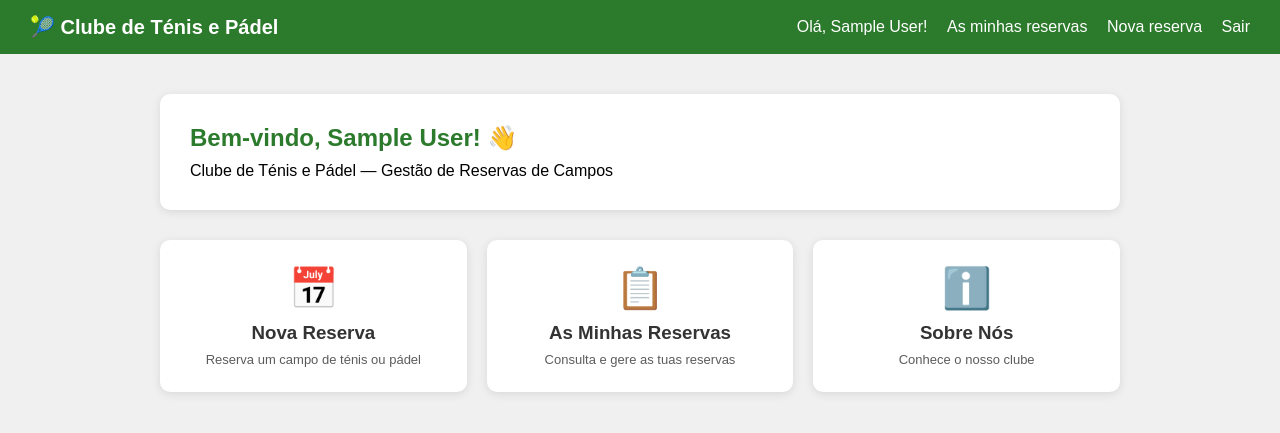
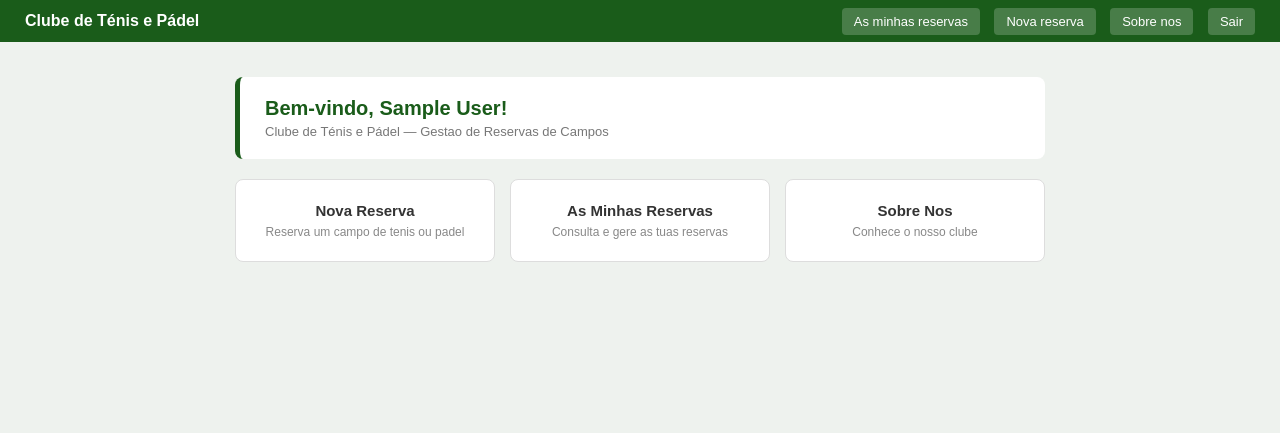
Before and after one commit to donodomundo18/Clube-de-Tenis-e-Padel, a PHP site: page / in a window 1280 px wide. Shown: the top 433 px of the page. Run offline with PHP 8.4, Linux system fonts and the light colour scheme; the visitor is signed in with stand-in values (Sample User, id 1).

Commit message:
alteração do design do index simplificar layout

```diff
--- a/index.php
+++ b/index.php
@@ -14,30 +14,31 @@ if (!estaLogado()) {
     <title>Clube de Ténis e Pádel</title>
     <style>
         * { margin: 0; padding: 0; box-sizing: border-box; }
-        body { font-family: Arial, sans-serif; background: #f0f0f0; }
-        nav { background: #2c7a2c; padding: 15px 30px; display: flex; justify-content: space-between; align-items: center; }
-        nav h1 { color: white; font-size: 20px; }
-        nav a { color: white; text-decoration: none; margin-left: 15px; }
-        nav a:hover { text-decoration: underline; }
-        .container { max-width: 1000px; margin: 40px auto; padding: 0 20px; }
-        .boas-vindas { background: white; padding: 30px; border-radius: 10px; margin-bottom: 30px; box-shadow: 0 2px 10px rgba(0,0,0,0.1); }
-        .boas-vindas h2 { color: #2c7a2c; margin-bottom: 10px; }
-        .cards { display: grid; grid-template-columns: repeat(3, 1fr); gap: 20px; }
-        .card { background: white; padding: 25px; border-radius: 10px; text-align: center; box-shadow: 0 2px 10px rgba(0,0,0,0.1); text-decoration: none; color: #333; }
-        .card:hover { background: #2c7a2c; color: white; transform: translateY(-3px); transition: all 0.3s; }
-        .card .icone { font-size: 40px; margin-bottom: 10px; }
-        .card h3 { margin-bottom: 8px; }
-        .card p { font-size: 13px; opacity: 0.8; }
+        body { font-family: Arial; background: #eef2ee; }
+        nav { background: #1a5c1a; padding: 12px 25px; display: flex; justify-content: space-between; align-items: center; }
+        nav span { color: white; font-size: 16px; font-weight: bold; }
+        nav a { color: white; text-decoration: none; margin-left: 10px; padding: 6px 12px; background: rgba(255,255,255,0.2); border-radius: 4px; font-size: 13px; }
+        nav a:hover { background: rgba(255,255,255,0.4); }
+        .container { max-width: 850px; margin: 35px auto; padding: 0 20px; }
+        .topo { background: white; padding: 20px 25px; border-radius: 8px; margin-bottom: 20px; border-left: 5px solid #1a5c1a; }
+        .topo h2 { color: #1a5c1a; font-size: 20px; }
+        .topo p { color: #777; font-size: 13px; margin-top: 4px; }
+        .cards { display: grid; grid-template-columns: repeat(3, 1fr); gap: 15px; }
+        .card { background: white; padding: 22px; border-radius: 8px; text-align: center; text-decoration: none; color: #333; border: 1px solid #ddd; }
+        .card:hover { background: #1a5c1a; color: white; }
+        .card h3 { font-size: 15px; margin-bottom: 6px; }
+        .card p { font-size: 12px; color: #888; }
+        .card:hover p { color: #ccc; }
     </style>
 </head>
 <body>
 <nav>
-    <h1>🎾 Clube de Ténis e Pádel</h1>
+    <span>Clube de Ténis e Pádel</span>
     <div>
-        <span style="color:white">Olá, <?= $_SESSION['nome'] ?>!</span>
         <?php if ($_SESSION['tipo'] === 'atleta'): ?>
             <a href="reservas.php">As minhas reservas</a>
             <a href="nova_reserva.php">Nova reserva</a>
+            <a href="sobre.php">Sobre nos</a>
         <?php else: ?>
             <a href="admin/dashboard.php">Backoffice</a>
         <?php endif; ?>
@@ -46,34 +47,30 @@ if (!estaLogado()) {
 </nav>
 
 <div class="container">
-    <div class="boas-vindas">
-        <h2>Bem-vindo, <?= $_SESSION['nome'] ?>! 👋</h2>
-        <p>Clube de Ténis e Pádel — Gestão de Reservas de Campos</p>
+    <div class="topo">
+        <h2>Bem-vindo, <?= $_SESSION['nome'] ?>!</h2>
+        <p>Clube de Ténis e Pádel — Gestao de Reservas de Campos</p>
     </div>
 
     <?php if ($_SESSION['tipo'] === 'atleta'): ?>
     <div class="cards">
         <a href="nova_reserva.php" class="card">
-            <div class="icone">📅</div>
             <h3>Nova Reserva</h3>
-            <p>Reserva um campo de ténis ou pádel</p>
+            <p>Reserva um campo de tenis ou padel</p>
         </a>
         <a href="reservas.php" class="card">
-            <div class="icone">📋</div>
             <h3>As Minhas Reservas</h3>
             <p>Consulta e gere as tuas reservas</p>
         </a>
         <a href="sobre.php" class="card">
-            <div class="icone">ℹ️</div>
-            <h3>Sobre Nós</h3>
+            <h3>Sobre Nos</h3>
             <p>Conhece o nosso clube</p>
         </a>
     </div>
     <?php else: ?>
     <div class="cards">
         <a href="admin/dashboard.php" class="card">
-            <div class="icone">⚙️</div>
-            <h3>Backoffice</h3>
+            <h3>Ir para o Backoffice</h3>
             <p>Gerir o clube</p>
         </a>
     </div>
```
